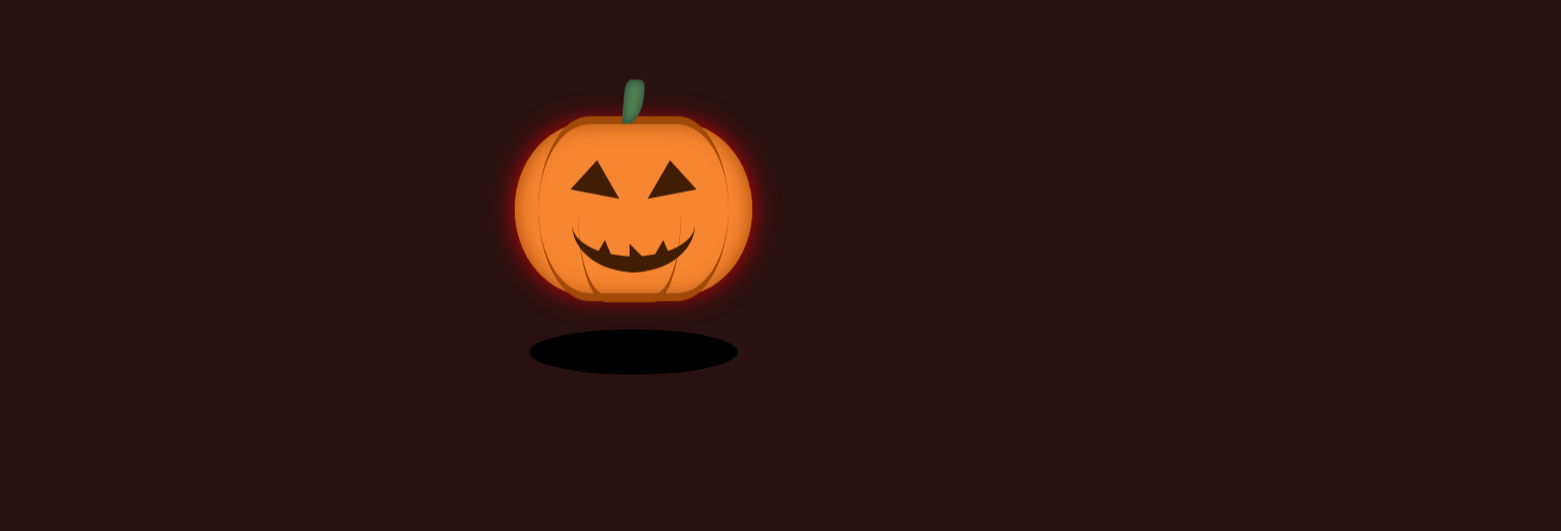
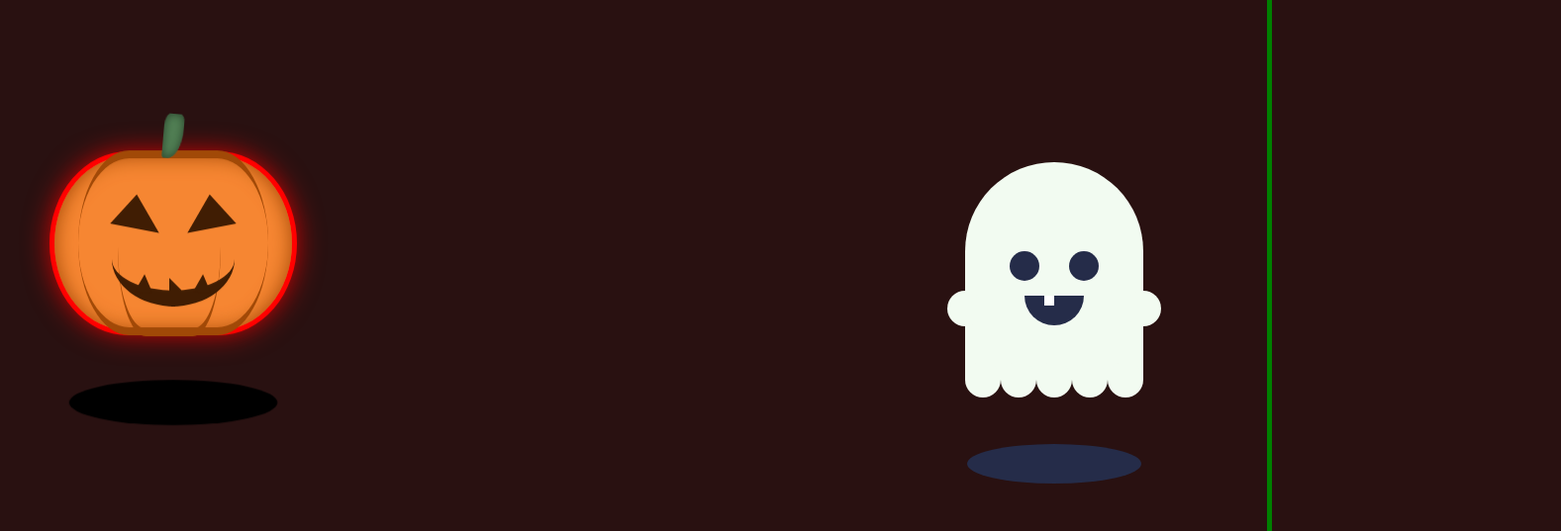
Before and after one commit to marie-josee67/Halloween_2022, a plain HTML site: page index.html in a window 1280 px wide. Shown: the part 219-756 px from the top of the page at 99% size, 1577 px wide, since content can reach past the window. Drawn offline with Linux system fonts and the light colour scheme.

Commit message:
Rajout du fantome

```diff
--- a/index.html
+++ b/index.html
@@ -14,6 +14,7 @@
 </head>
 <body>
     <h1>Joyeux Halloween 2022</h1>
+<!-- ****************************************************** citrouille ************************************************** -->
     <div class ="container">
         <div class ="pumpkin">
             <div class ="texture"></div>
@@ -23,8 +24,21 @@
             <div class ="mouth-left"></div>
             <div class ="mouth-right"></div>
             <div class ="teeth"></div>
+            <div class="shadow"></div>
         </div>
-        <div class="shadow"></div>
+<!-- **************************************************** Fantome ****************************************** -->
+        <div id="spooky">
+            <div id="body">
+                <div id="eyes"></div>
+                <div id="mouth"></div>
+                <div id="feet">
+                    <div></div>
+                    <div></div>
+                    <div></div>
+                </div>
+            </div>
+            <div class="shadow"></div>
+        </div>
     </div>
 </body>
 </html>
--- a/style.css
+++ b/style.css
@@ -5,8 +5,7 @@ body{
     /*background:radial-gardient(ellipse at center,#160909 0%,#160909 45%,#291111 100%); /* ne fonctionne pas */
     background: #291111; /* bg de remplacement */
     display: flex;
-    justify-content: center;
-    align-items: center;
+    justify-content: center; /* milieu horizontal */
     align-items: center;
     overflow: hidden;
 }
@@ -22,10 +21,13 @@ h1{
 .container{
     margin-top: 150px;
     position: absolute;
+    height: 100vh;
+    width: 100vw;
     display: flex;
-    justify-content: center;
+    flex-wrap: wrap;
+    justify-content: space-between;
     align-items: center;
-    flex-direction: column;
+    border: 5px solid green;
 }
 
 /* forme de la citrouille base */
@@ -38,7 +40,10 @@ h1{
     position: relative;
     box-shadow: inset 0 0px 20px #a14907, 0 0 30px -4px red;
     z-index: 1;
+    top:-50px;
+    left:50px;
     animation: float 3s infinite;
+    border:5px solid red;
 }
 
 /*  les rayures du bas de la citrouille */
@@ -165,11 +170,13 @@ h1{
 
 /* Ombre au sol */
 .shadow{
+    position: relative;
     margin: 10% auto 0;
     background: #000;
     width: 230px;
     height: 50px;
     border-radius: 50%;
+    top:200px;
     animation: zoom 3s infinite;
 }
 
@@ -192,3 +199,307 @@ h1{
         transform: scale(0.8);
     }
 }
+
+
+/* ****************************************** Fantome ******************************************* */
+/*body {
+    overflow: hidden;
+    height: 100vh;
+    width: 100vw;
+    display: flex;
+    justify-content: center;
+    align-items: center;
+    margin: 0;
+    background: #424f6f;
+}
+
+#container {
+    width: 400px;
+    height: 400px;
+    padding: 0;
+    box-sizing: border-box;
+    background: #424f6f;
+}*/
+
+*:after,
+*:before {
+    box-sizing: inherit;
+}
+
+/* Position du fantome */
+#spooky {
+    position: relative;
+    margin: 10% auto 0;
+    width: 80%;
+    height: 80%;
+    top:150px;
+    right: -300px;
+    animation: floaty 2s infinite;
+}
+
+/* rend le rectangle arrondit => tombe */
+#spooky #body {
+    position: relative;
+    margin: 50px auto 0;
+    width: 180px;
+    height: 220px;
+    background: #f2fbf1;
+    border-top-left-radius: 90px;
+    border-top-right-radius: 90px;
+}
+
+#spooky #body:before,
+#spooky #body:after {
+    content: "";
+    position: absolute;
+    top:130px;
+    display:inline-block;
+    width: 36px;
+    height: 36px;
+    border-radius: 50%;
+    background: #f2fbf1;
+    animation: floaty .2s infinite;
+}
+
+/* les mains */
+#spooky #body:before{
+    left:-18px;
+}
+
+#spooky #body:after{
+    right:-18px;
+}
+
+/* les yeux */
+#spooky #body #eyes:before,
+#spooky #body #eyes:after{
+    content: "";
+    display: block;
+    width: 30px;
+    height: 30px;
+    background: #252c49;
+    border-radius: 50%;
+}
+
+/* positionnement des yeux */
+#spooky #body #eyes {
+    display: flex;
+    justify-content: space-between;
+    margin: 0 auto;
+    padding: 90px 0 0;
+    width: 90px;
+    height: 20px;
+}
+
+/* forme de la bouche */
+#spooky #body #mouth {
+    background: #252c49;
+    margin: 25px auto 0;
+    width: 60px;
+    height: 30px;
+    border-bottom-left-radius: 30px;
+    border-bottom-right-radius: 30px;
+}
+
+#spooky #body #mouth:before{
+    content: "";
+    display: block;
+    background: #fff;
+    margin-left: 20px;
+    width: 10px;
+    height: 10px;
+}
+
+ /* les pieds*/
+
+#spooky #body #feet{
+    position: absolute;
+    display: flex;
+    bottom:-18px;
+    width: 180px;
+    height: 36px;
+}
+
+#spooky #body #feet > *,
+#spooky #body #feet::before,
+#spooky #body #feet::after{
+    content:"";
+    width: 36px;
+    height: 36px;
+    background: #f2fbf1;
+    border-radius: 50%;
+}
+
+body {
+    overflow: hidden;
+    height: 100vh;
+    width: 100vw;
+    display: flex;
+    justify-content: center;
+    align-items: center;
+    margin: 0;
+   /* background: #424f6f;*/
+}
+
+#container {
+    width: 400px;
+    height: 400px;
+    padding: 0;
+    box-sizing: border-box;
+    background: #424f6f;
+}
+
+*:after,
+*:before {
+    box-sizing: inherit;
+}
+
+#spooky {
+    margin: 10% auto;
+    width: 80%;
+    height: 80%;
+    animation: floaty 2s infinite;
+}
+
+/* rend le rectangle arrondit => tombe */
+#spooky #body {
+    position: relative;
+    margin: 50px auto 0;
+    width: 180px;
+    height: 220px;
+    background: #f2fbf1;
+    border-top-left-radius: 90px;
+    border-top-right-radius: 90px;
+}
+
+#spooky #body:before,
+#spooky #body:after {
+    content: "";
+    position: absolute;
+    top:130px;
+    display:inline-block;
+    width: 36px;
+    height: 36px;
+    border-radius: 50%;
+    background: #f2fbf1;
+    animation: floaty .2s infinite;
+}
+
+/* les mains */
+#spooky #body:before{
+    left:-18px;
+}
+
+#spooky #body:after{
+    right:-18px;
+}
+
+/* les yeux */
+#spooky #body #eyes:before,
+#spooky #body #eyes:after{
+    content: "";
+    display: block;
+    width: 30px;
+    height: 30px;
+    background: #252c49;
+    border-radius: 50%;
+}
+
+/* positionnement des yeux */
+#spooky #body #eyes {
+    display: flex;
+    justify-content: space-between;
+    margin: 0 auto;
+    padding: 90px 0 0;
+    width: 90px;
+    height: 20px;
+}
+
+/* forme de la bouche */
+#spooky #body #mouth {
+    background: #252c49;
+    margin: 25px auto 0;
+    width: 60px;
+    height: 30px;
+    border-bottom-left-radius: 30px;
+    border-bottom-right-radius: 30px;
+}
+
+#spooky #body #mouth:before{
+    content: "";
+    display: block;
+    background: #fff;
+    margin-left: 20px;
+    width: 10px;
+    height: 10px;
+}
+
+ /* les pieds*/
+
+#spooky #body #feet{
+    position: absolute;
+    display: flex;
+    bottom:-18px;
+    width: 180px;
+    height: 36px;
+}
+
+ #body #feet > *,
+#spooky #body #feet::before,
+#spooky #body #feet::after{
+    content:"";
+    width: 36px;
+    height: 36px;
+    background: #f2fbf1;
+    border-radius: 50%;
+}
+
+/* l'ombre au sol */
+#spooky .shadow{
+    position: relative;
+    margin: -90px auto 0;
+    background: #252c49;
+    width: 220px;
+    height: 50px;
+    top:150px;
+    border-radius: 50%;
+    animation: zoomy 2s infinite;
+}
+
+/* animation du fantome */
+@keyframes floaty{
+    0%, 100%{
+        transform: translateY(0);
+    }
+    50%{
+        transform: translateY(-20px);
+    }
+}
+
+@keyframes zoomy{
+    0%, 100%{
+        transform: scale(1);
+    }
+    50%{
+        transform: scale(0.8);
+    }
+}
+
+/* animation du fantome */
+@keyframes floaty{
+    0%, 100%{
+        transform: translateY(0);
+    }
+    50%{
+        transform: translateY(-20px);
+    }
+}
+
+@keyframes zoomy{
+    0%, 100%{
+        transform: scale(1);
+    }
+    50%{
+        transform: scale(0.8);
+    }
+}
```
